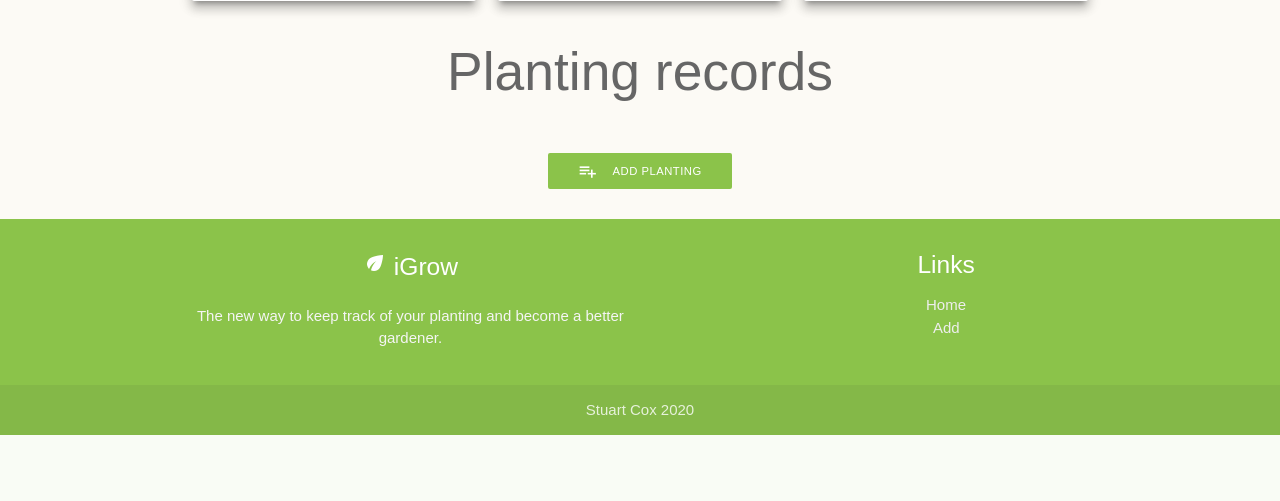
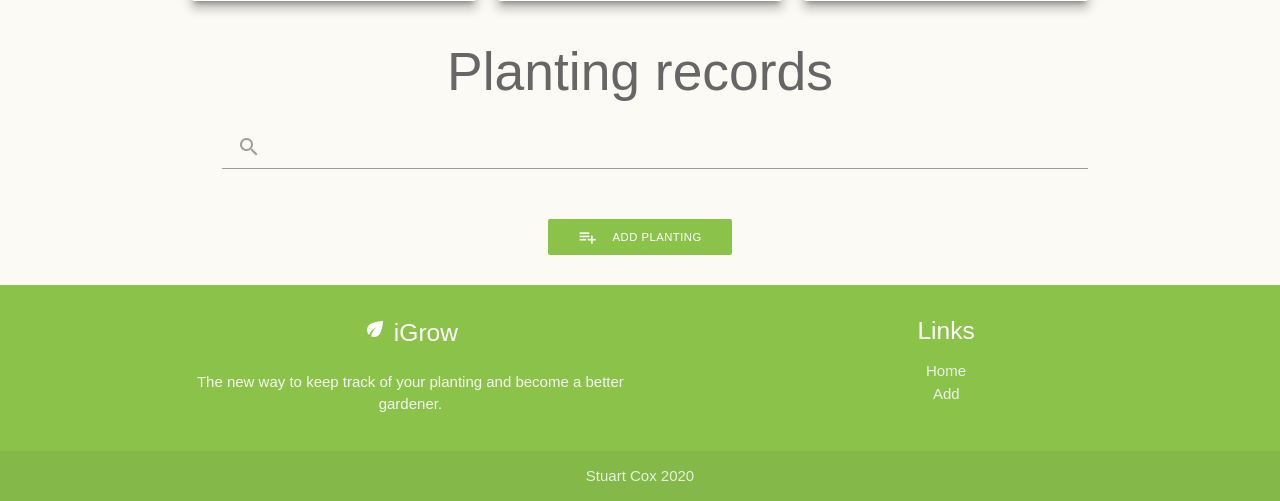
Before and after one commit to StuartCox3107/iGrow, a Flask app: page / in a window 1280 px wide. Shown: the part 1276-1777 px from the top of the page. Before the commit the page ends 1711 px from the top, so only its background shows below. Run offline with Flask 2, Linux system fonts and the light colour scheme; data that the repository does not hold is empty; some libraries are stand-ins or nearby versions; some web fonts are replaced.

Commit message:
search bar added

```diff
--- a/templates/index.html
+++ b/templates/index.html
@@ -81,6 +81,13 @@
 <div class="container">
 
 {{ pagination.links }}
+<form>
+        <div class="input-field">
+          <input id="search" type="search" required>
+          <label class="label-icon" for="search"><i class="material-icons">search</i></label>
+          <i class="material-icons">close</i>
+        </div>
+      </form>
 
   <div class="row center-align">
     {% for plant in plants %}
```
Also changed, not shown: README.md.
